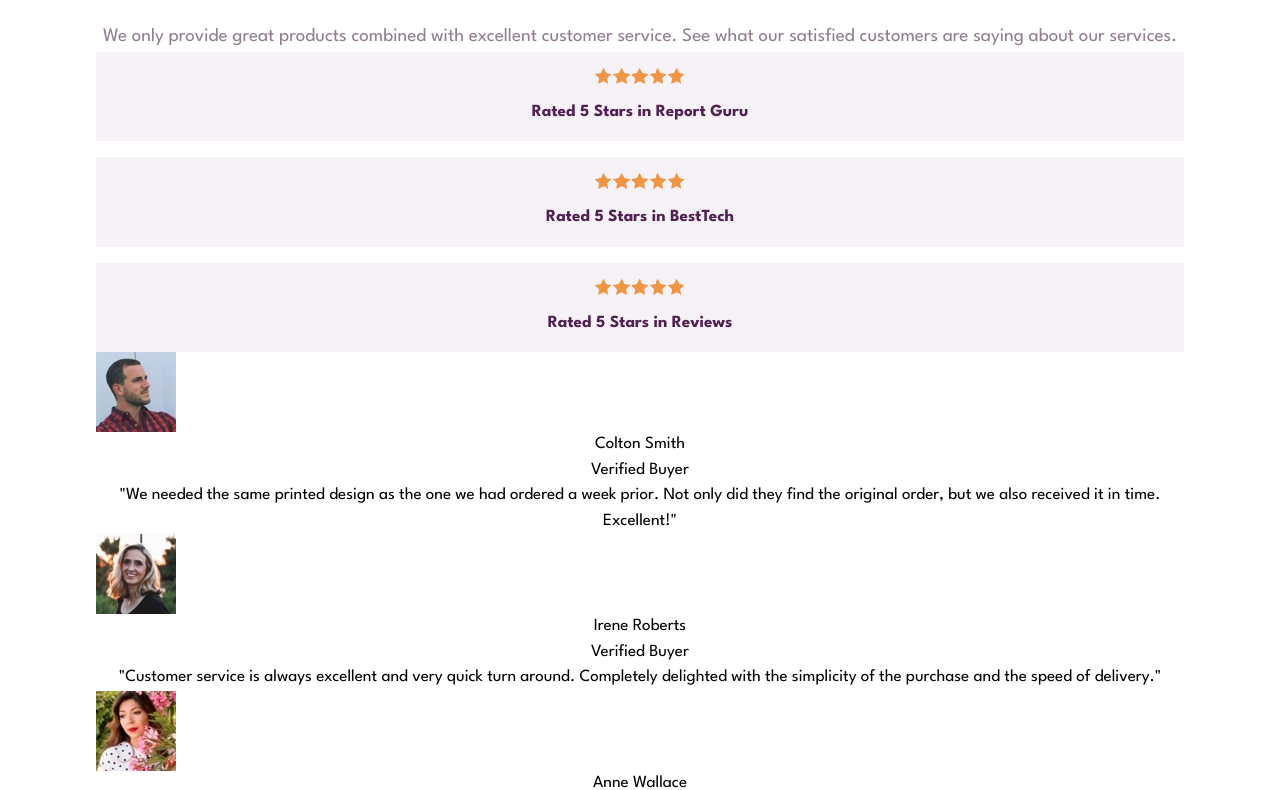
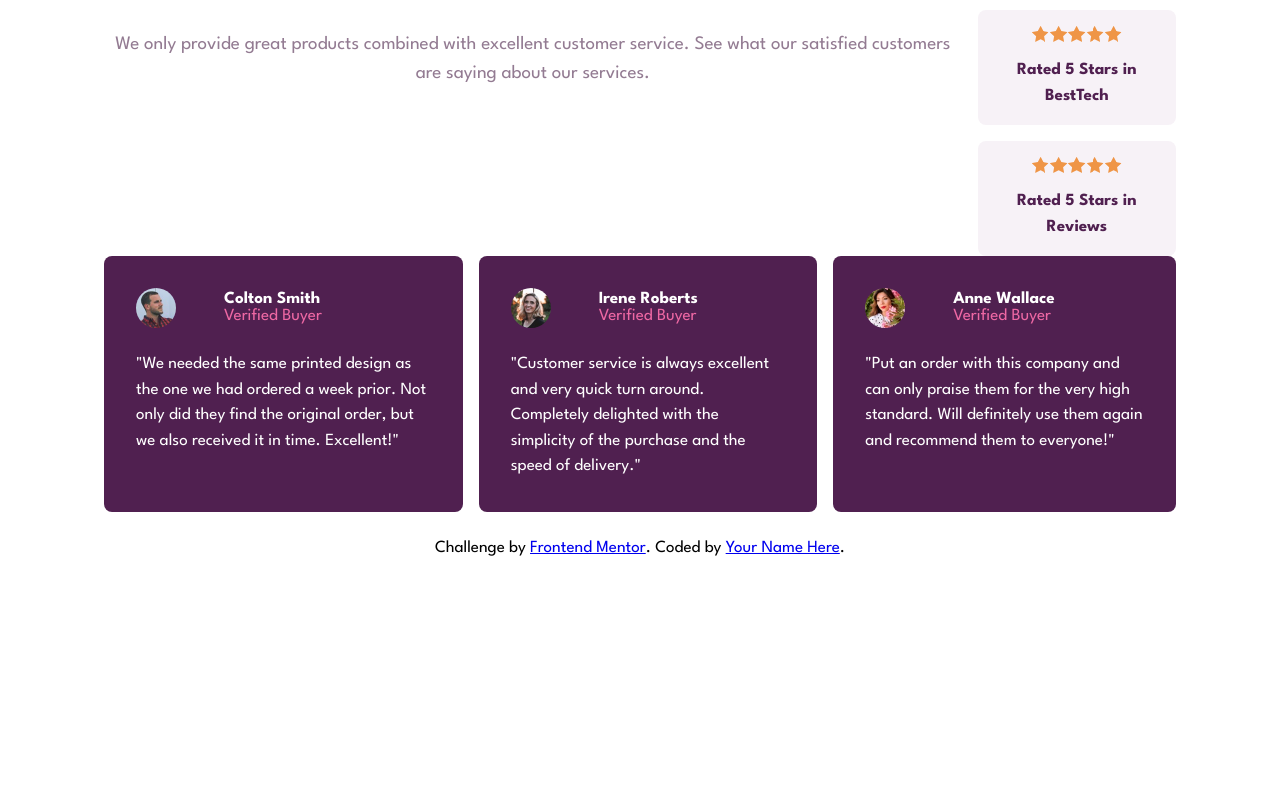
Before and after one commit to magda-korzeniowska/social-proof-section-frontendmentor, a plain HTML site: page index.html in a window 1280 px wide. Shown: the part 227-1017 px from the top of the page. After the commit the page ends 800 px from the top, so only its background shows below. Drawn offline with nearby package versions, Linux system fonts and the light colour scheme; files that its build step writes are made by us from their sources.

Commit message:
Add styling to quotes

```diff
--- a/index.html
+++ b/index.html
@@ -16,24 +16,28 @@
 
 <body>
   <main class="container">
+    <div class="split">
+      <div class="intro">
         <h1>10,000+ of our users love our products.</h1>
-
         <p class="subtitle">We only provide great products combined with excellent customer service.
           See what our satisfied customers are saying about our services.</p>
-
+      </div>
       <ul class="ratings flow-content">
         <li>Rated 5 Stars in Report Guru</li>
         <li>Rated 5 Stars in BestTech</li>
         <li>Rated 5 Stars in Reviews</li>
       </ul>
+    </div>
 
 
-    <ul class="quotes">
+    <ul class="quotes split flow">
       <li>
-        <div class="split">
+        <div class="split a-center row">
           <img src="images/image-colton.jpg" alt="">
+          <div>
             <p class="name">Colton Smith</p>
             <p class="status">Verified Buyer</p>
+          </div>
         </div>
         <p class="quote">
           "We needed the same printed design as the one we had ordered a week prior.
@@ -42,10 +46,12 @@
         </p>
       </li>
       <li>
-        <div class="split">
+        <div class="split a-center row">
           <img src="images/image-irene.jpg" alt="">
+          <div>
             <p class="name">Irene Roberts</p>
             <p class="status">Verified Buyer</p>
+          </div>
         </div>
         <p class="quote">
           "Customer service is always excellent and very quick turn around. Completely
@@ -53,10 +59,12 @@
         </p>
       </li>
       <li>
-        <div class="split">
+        <div class="split a-center row">
           <img src="images/image-anne.jpg" alt="">
+          <div>
             <p class="name">Anne Wallace</p>
             <p class="status">Verified Buyer</p>
+          </div>
         </div>
         <p class="quote">
           "Put an order with this company and can only praise them for the very high
--- a/scss/base/_root.scss
+++ b/scss/base/_root.scss
@@ -20,6 +20,9 @@
   --fs-500: 1.1875rem;
   --fs-900: 2.5rem;
 
+  // border radius
+  --br: 0.5rem;
+
   @media (min-width: 50em) {
     --fs-900: 3.5rem;
   }
--- a/scss/base/_utilities.scss
+++ b/scss/base/_utilities.scss
@@ -2,7 +2,7 @@
   max-width: 70rem;
   padding: 0 2rem;
   margin: 0 auto;
-  padding: 1rem;
+  padding: 1.5rem;
 }
 
 // all elements that are adjacent siblings to another element that is on flow-content /
@@ -10,3 +10,18 @@
 .flow-content > * + * {
   margin-top: var(--flow-space, 1rem);
 }
+
+.split {
+  display: flex;
+  flex-direction: column;
+  gap: 1rem;
+  @media (min-width: 50em) {
+    flex-direction: row;
+  }
+  .a-center {
+    align-items: center;
+  }
+  .row {
+    flex-direction: row;
+  }
+}
--- a/scss/components/_quotes.scss
+++ b/scss/components/_quotes.scss
@@ -0,0 +1,32 @@
+.quotes {
+  --spacing: 2rem;
+  li {
+    max-width: 25rem;
+    background-color: var(--clr-primary-700);
+    color: var(--clr-neutral-100);
+    text-align: left;
+    border-radius: var(--br);
+    padding: var(--spacing);
+    margin-left: auto;
+    margin-right: auto;
+  }
+  img {
+    border-radius: 50%;
+    width: 40px;
+    margin-right: var(--spacing);
+  }
+
+  .name {
+    font-weight: var(--fw-bold);
+    line-height: 1;
+  }
+
+  .status {
+    color: var(--clr-primary-300);
+    line-height: 1;
+  }
+
+  .quote {
+    margin-top: 1.5rem;
+  }
+}
--- a/scss/components/_ratings.scss
+++ b/scss/components/_ratings.scss
@@ -1,9 +1,13 @@
 .ratings {
   li {
+    max-width: 25rem;
     background: var(--clr-neutral-200);
     font-weight: var(--fw-bold);
     color: var(--clr-primary-700);
     padding: 1rem;
+    border-radius: var(--br);
+    margin-left: auto;
+    margin-right: auto;
 
     &::before {
       content: '';
```
Lines whose indentation alone changed are shown as unchanged.
